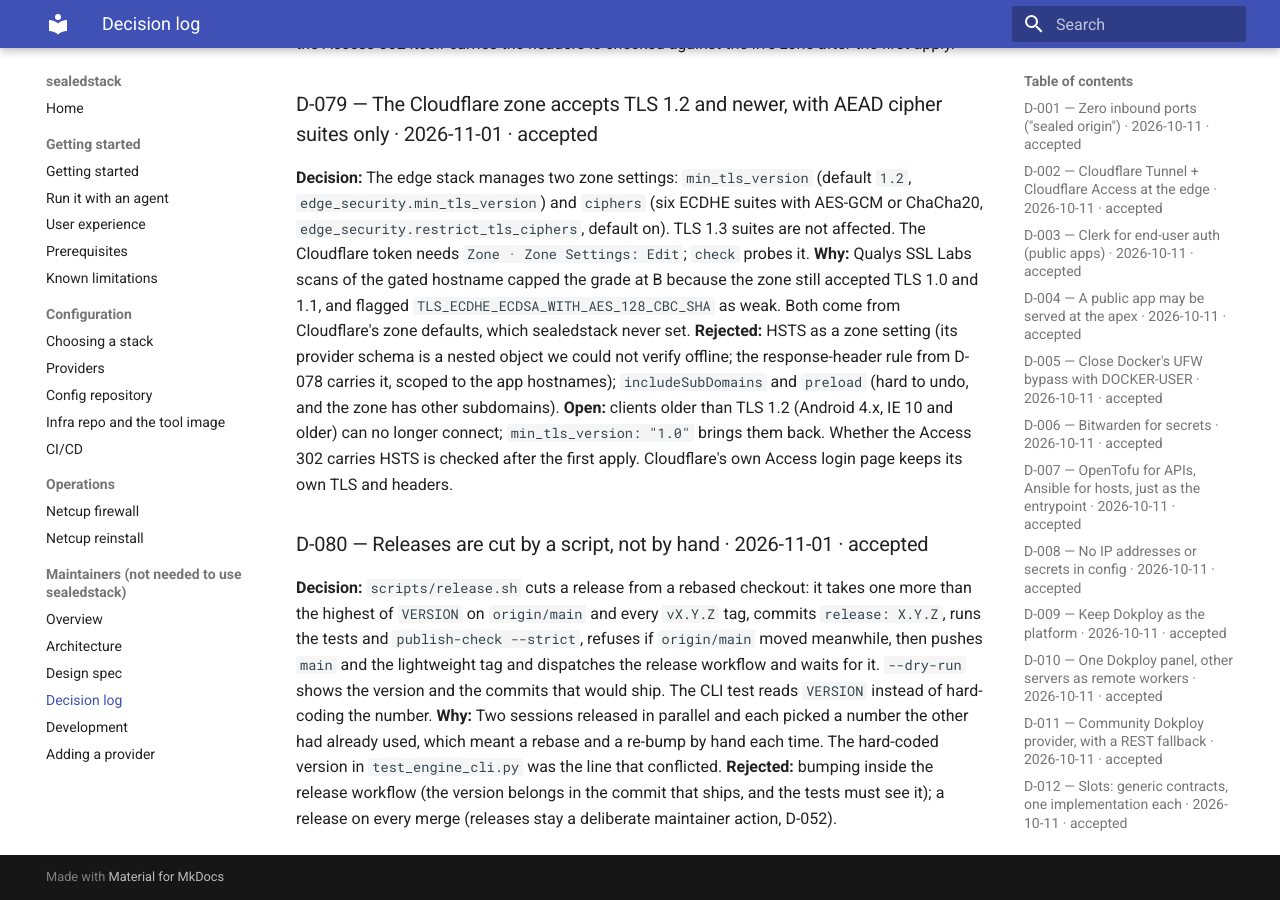
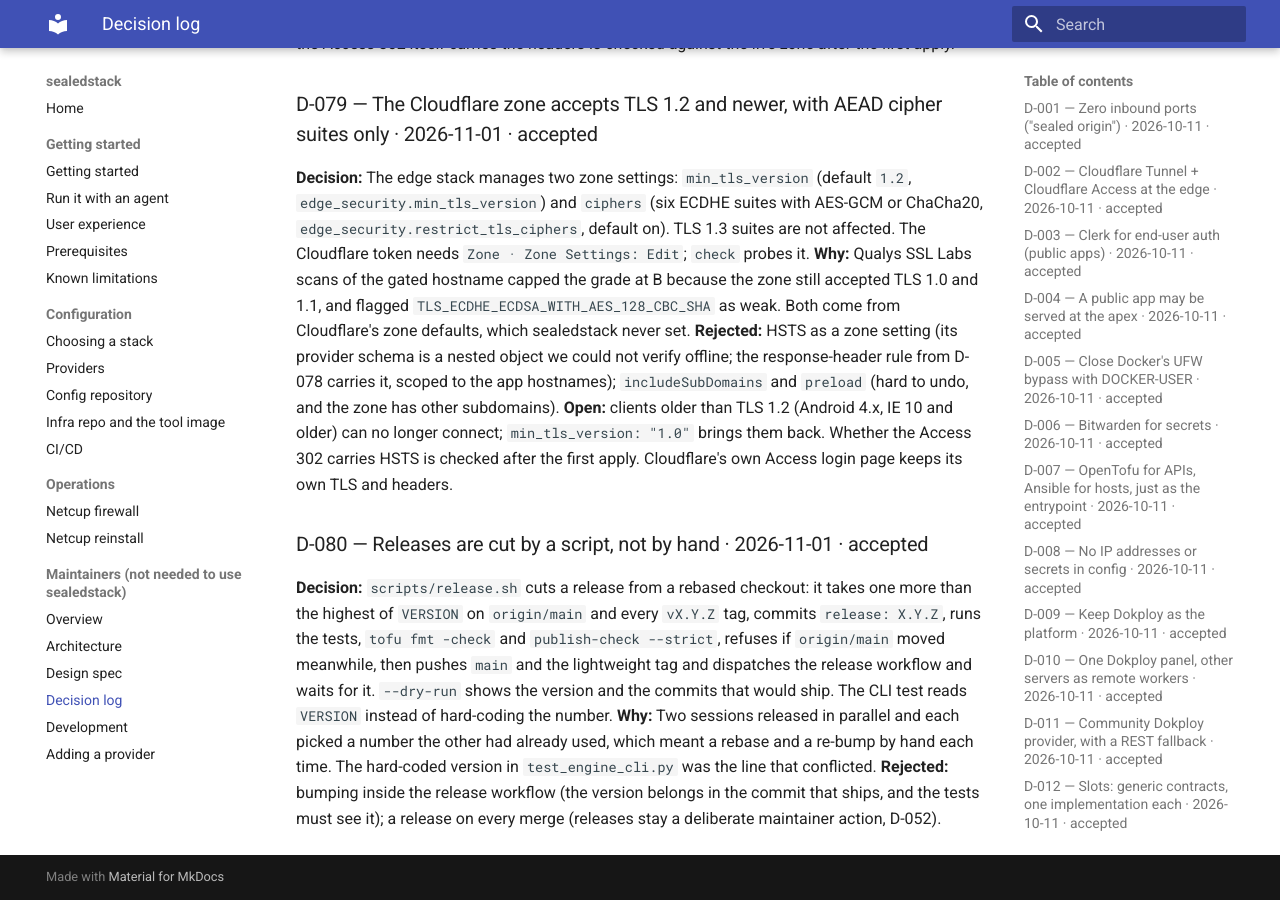
Before and after one commit to gauravnagar19/sealedstack, an MkDocs documentation site: the page built from docs/maintainers/decisions.md, in a window 1280 px wide and 900 px high, scrolled down 22424 px. Built offline with MkDocs 1.6.1 and Material for MkDocs 9.7.7, drawn with Linux system fonts in a browser that asks for light colours.

Commit message:
fix: tofu fmt the edge stack; release.sh runs tofu fmt -check before it pushes (D-080)
Co-Authored-By: Claude Sonnet 5.5 <noreply@anthropic.com>

```diff
--- a/docs/maintainers/decisions.md
+++ b/docs/maintainers/decisions.md
@@ -359,6 +359,6 @@ GitHub environments with required reviewers are still used where the plan suppor
 **Open:** clients older than TLS 1.2 (Android 4.x, IE 10 and older) can no longer connect; `min_tls_version: "1.0"` brings them back. Whether the Access 302 carries HSTS is checked after the first apply. Cloudflare's own Access login page keeps its own TLS and headers.
 
 ### D-080 — Releases are cut by a script, not by hand · 2026-11-01 · accepted
-**Decision:** `scripts/release.sh` cuts a release from a rebased checkout: it takes one more than the highest of `VERSION` on `origin/main` and every `vX.Y.Z` tag, commits `release: X.Y.Z`, runs the tests and `publish-check --strict`, refuses if `origin/main` moved meanwhile, then pushes `main` and the lightweight tag and dispatches the release workflow and waits for it. `--dry-run` shows the version and the commits that would ship. The CLI test reads `VERSION` instead of hard-coding the number.
+**Decision:** `scripts/release.sh` cuts a release from a rebased checkout: it takes one more than the highest of `VERSION` on `origin/main` and every `vX.Y.Z` tag, commits `release: X.Y.Z`, runs the tests, `tofu fmt -check` and `publish-check --strict`, refuses if `origin/main` moved meanwhile, then pushes `main` and the lightweight tag and dispatches the release workflow and waits for it. `--dry-run` shows the version and the commits that would ship. The CLI test reads `VERSION` instead of hard-coding the number.
 **Why:** Two sessions released in parallel and each picked a number the other had already used, which meant a rebase and a re-bump by hand each time. The hard-coded version in `test_engine_cli.py` was the line that conflicted.
 **Rejected:** bumping inside the release workflow (the version belongs in the commit that ships, and the tests must see it); a release on every merge (releases stay a deliberate maintainer action, D-052).
```
Also changed, not shown: 2 other files.
